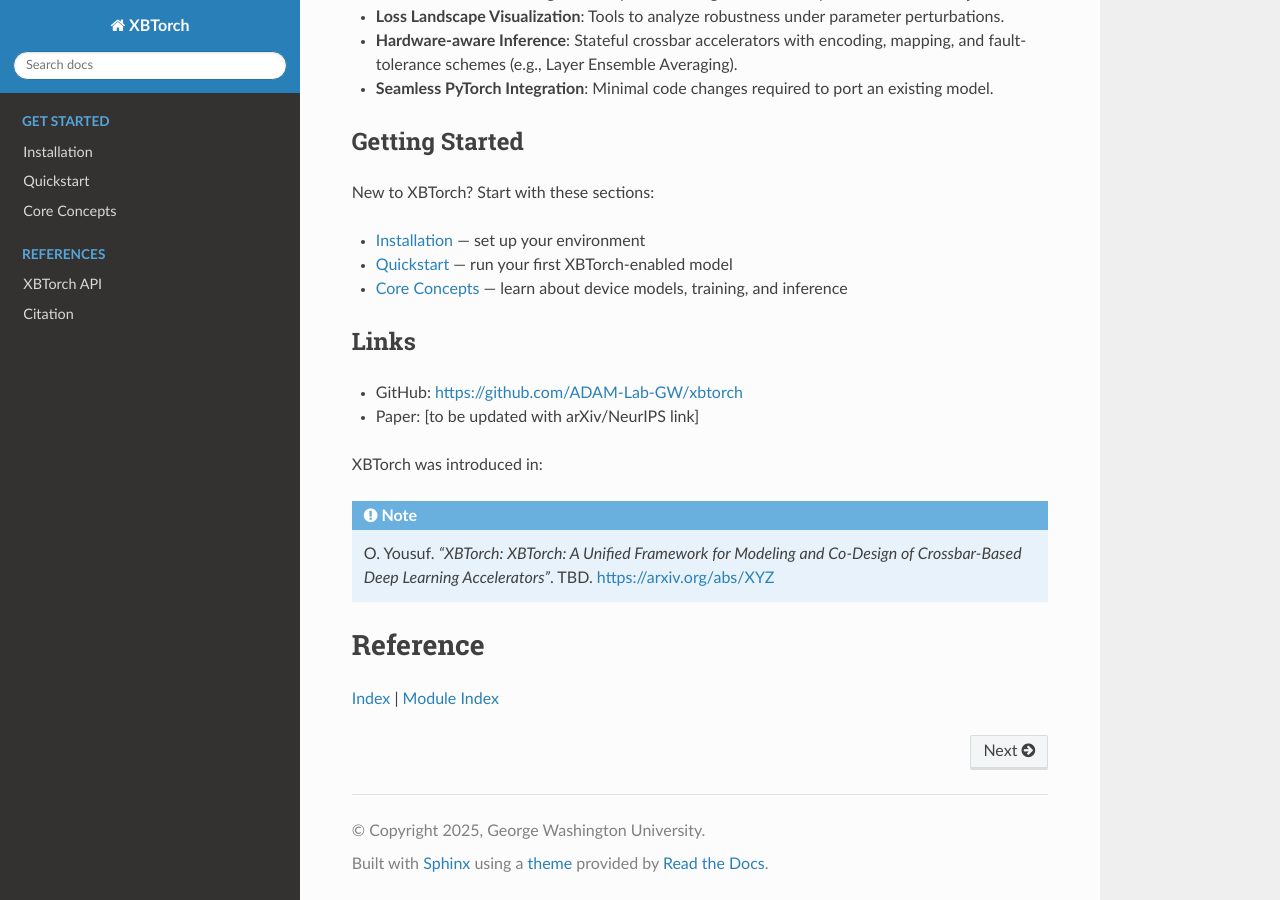
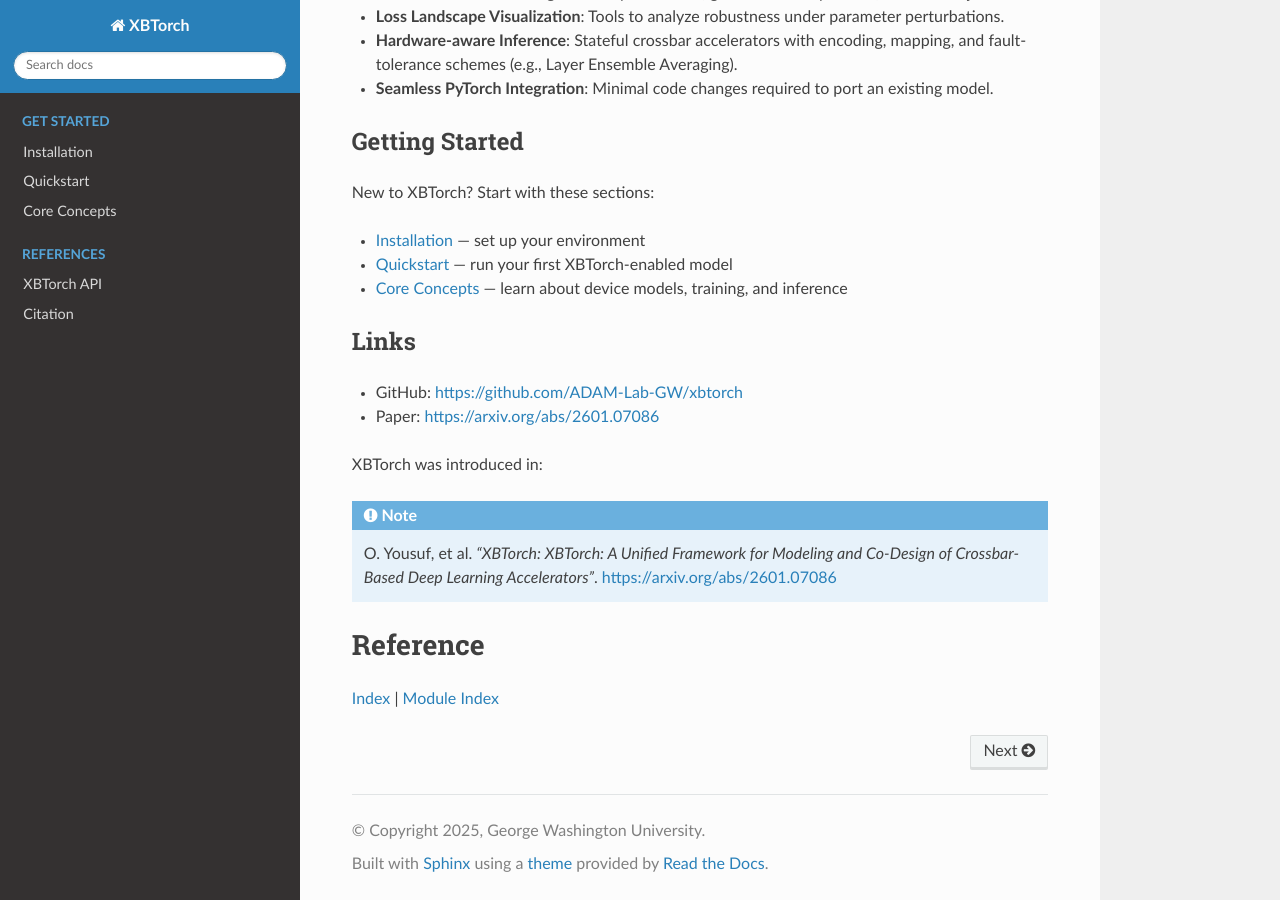
Before and after one commit to ADAM-Lab-GW/xbtorch, a Sphinx documentation site: the page built from docs/index.rst, in a window 1280 px wide and 900 px high, scrolled down 771 px. Built offline with Sphinx 7.4.7 and the Read the Docs theme 3.1.0, drawn with Linux system fonts in a browser that asks for light colours.

Commit message:
updating arXiv reference

```diff
--- a/docs/citation.rst
+++ b/docs/citation.rst
@@ -9,6 +9,6 @@
      author    = {Yousuf, Osama and Glasmann, Andreu L. and Lueker-Boden, Martin and Najmaei, Sina and Adam, Gina C.},
      title     = {XBTorch: XBTorch: A Unified Framework for Modeling and Co-Design of Crossbar-Based Deep Learning Accelerators},
      booktitle = {arXiv},
-     year      = {2025},
-     url       = {https://arxiv.org/abs/XYZ}
+     year      = {2026},
+     url       = {https://arxiv.org/abs/2601.07086}
    }
--- a/docs/index.rst
+++ b/docs/index.rst
@@ -44,15 +44,15 @@
 Links
 -----
 - GitHub: https://github.com/ADAM-Lab-GW/xbtorch
-- Paper: [to be updated with arXiv/NeurIPS link]
+- Paper: https://arxiv.org/abs/2601.07086
 
 XBTorch was introduced in:
 
 .. note::
 
-    O. Yousuf.
+    O. Yousuf, et al.
     *"XBTorch: XBTorch: A Unified Framework for Modeling and Co-Design of Crossbar-Based Deep Learning Accelerators"*.
-    TBD. https://arxiv.org/abs/XYZ
+    https://arxiv.org/abs/2601.07086
 
 .. toctree::
     :maxdepth: 2
```
